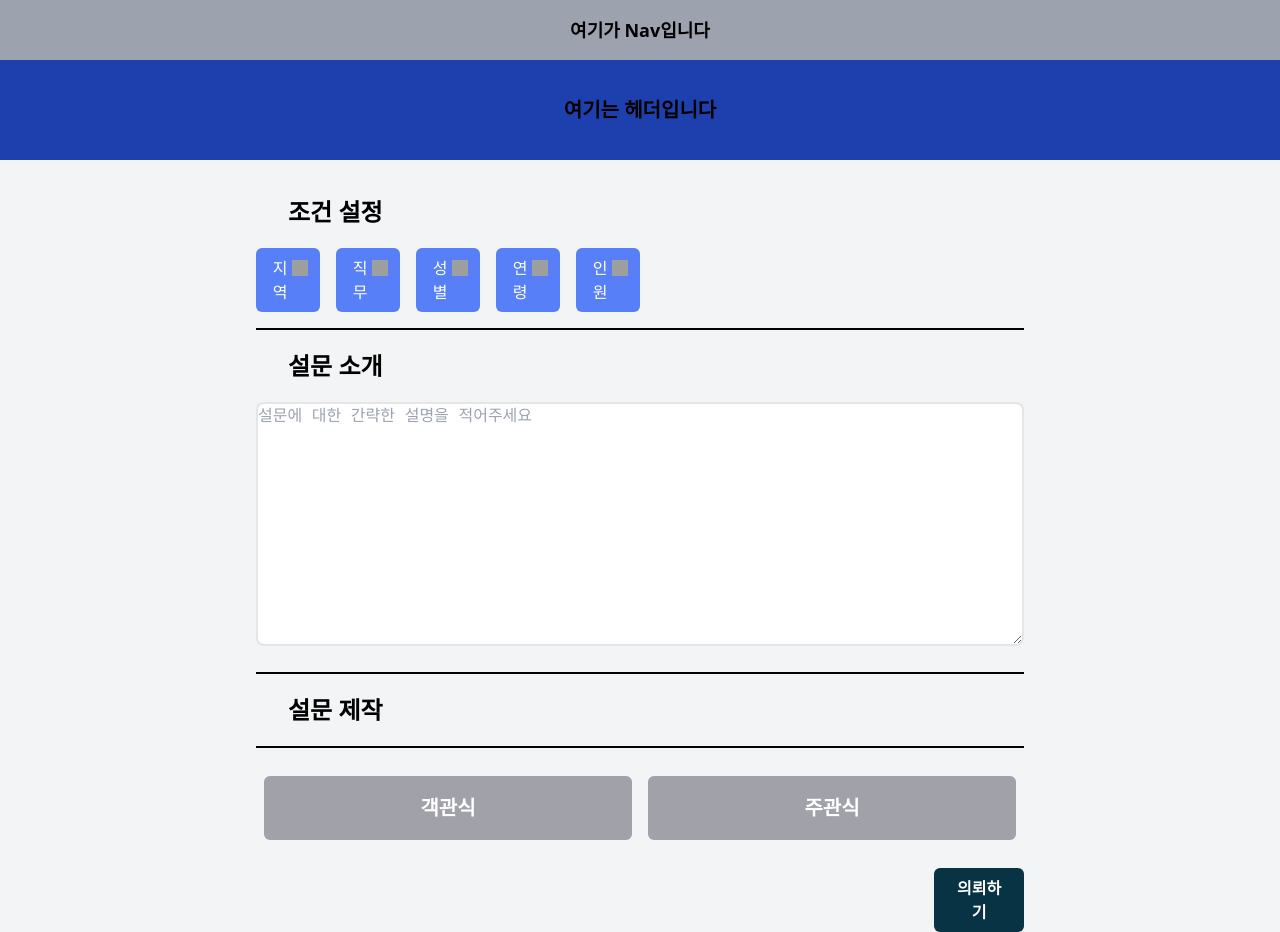
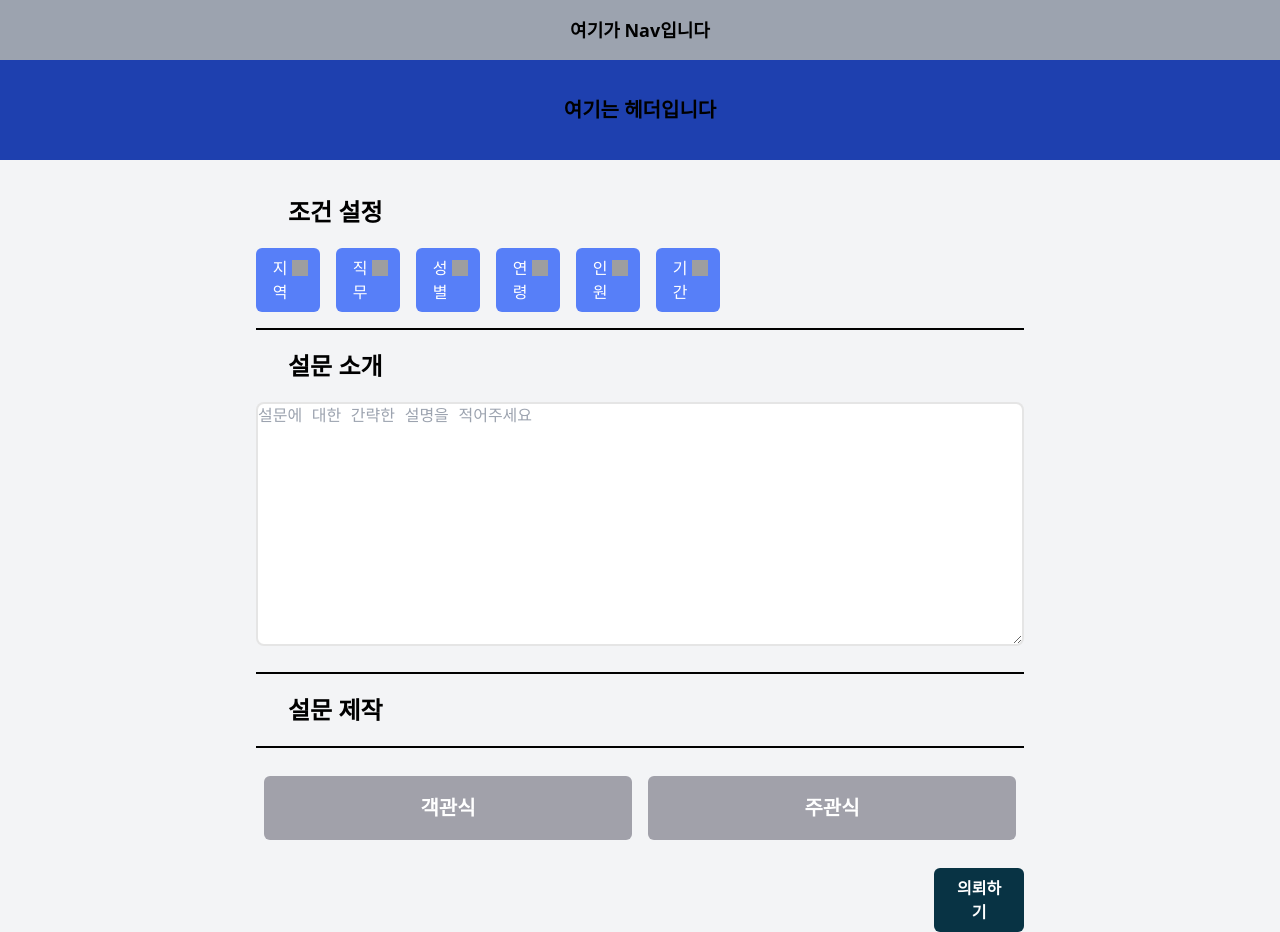
Before and after one commit to EN-NotBlank/SurveyFarm-Front, a React (Vite) app: page /requestSurvey in a window 1280 px wide. Built offline with nearby package versions, Linux system fonts and the light colour scheme; grey boxes are pictures that could not be loaded; the HTML template or start-up script is replaced by a standard one.

Commit message:
add: fetch post

```diff
--- a/src/components/filter/ParticipantFilter.tsx
+++ b/src/components/filter/ParticipantFilter.tsx
@@ -6,15 +6,18 @@ interface ParticipantFilterProps {
     onJobChange: (selected: string[]) => void;
     onGenderChange: (selected: string[]) => void;
     onAgeChange: (selected: string[]) => void;
-    onCntChange: (selected: string[]) => void;
+    onHeadCntChange: (selected: string[]) => void;
+    onDurationChange: (selected: string[]) => void;
 }
 
-const ParticipantFilter: React.FC<ParticipantFilterProps> = ({ onRegionChange, onJobChange, onGenderChange, onAgeChange, onCntChange, }) => {
+const ParticipantFilter: React.FC<ParticipantFilterProps> = ({ onRegionChange, onJobChange, onGenderChange, onAgeChange, onHeadCntChange, onDurationChange }) => {
     const RegionMenu = ['전체', '서울', '경기', '인천', '대전', '세종', '충남', '충북', '광주', '전남', '전북', '대구', '경북', '부산', '울산', '경남', '강원', '제주', '외국'];
     const jobMenu = ['전체', '기획', '법조', '인사', '회계', '마케팅', '개발', '디자인', '물류/무역', '배송업', '영업', '고객상담', '금융/보험', '요식업', '서비스업', '설계', '제조업', '교육', '건축', '의료', '스포츠', '공공/복지', '학생'];
     const genderMenu = ['남자', '여자'];
     const ageMenu = ['초등학생', '중학생', '고등학생', '대학생', '10대', '20대', '30대', '40대', '50대', '60대', '70대'];
-    const cntMenu = ['100명', '500명', '1000명', '2000명', '5000명', '10000명'];
+
+    const headCntMenu = ['100명', '500명', '1000명', '2000명', '5000명', '10000명']; // 의뢰자만 알면 됨 1개만 가능
+    const durationMenu = ['1일', '3일', '5일', '10일', '20일', '30일']; // 의뢰자만 알면 됨 1개만 가능
 
     const [openedMenu, setOpenedMenu] = useState<string | null>(null);
     const handleMenuToggle = (menuName: string) => {
@@ -57,10 +60,18 @@ const ParticipantFilter: React.FC<ParticipantFilterProps> = ({ onRegionChange, o
 
             <DropdownMenu
                 name="인원"
-                options={cntMenu}
+                options={headCntMenu}
                 isOpen={openedMenu === '인원'}
                 onToggle={() => handleMenuToggle('인원')}
-                onApply={onCntChange}
+                onApply={onHeadCntChange}
+            />
+
+            <DropdownMenu
+                name="기간"
+                options={durationMenu}
+                isOpen={openedMenu === '기간'}
+                onToggle={() => handleMenuToggle('기간')}
+                onApply={onDurationChange}
             />
         </div>
     );
--- a/src/pages/RequestSurvey.tsx
+++ b/src/pages/RequestSurvey.tsx
@@ -16,10 +16,11 @@ const RequestSurvey = () => {
     const [selectedJob, setSelectedJob] = useState<string[]>([]);
     const [selectedGender, setSelectedGender] = useState<string[]>([]);
     const [selectedAge, setSelectedAge] = useState<string[]>([]);
-    const [selectedCnt, setSelectedCnt] = useState<string[]>([]);
+    const [selectedHeadCnt, setSelectedHeadCnt] = useState<string[]>([]);
+    const [selectedDuration, setSelectedDuration] = useState<string[]>([]);
 
     const handleNewQuestions = (type: string) => {
-        if (questions.length < 8) {
+        if (questions.length < 10) {
             const newQuestion = { qid: questionCount, type, title: "", options: [] }; // 고유한 ID와 타입 저장
             setQuestionCount((prevCount) => prevCount + 1);
             updateQuestions((prevQuestions) => [...prevQuestions, newQuestion]);
@@ -88,13 +89,55 @@ const RequestSurvey = () => {
 
     // 여기다 서버로 보내는거 써야되는데 지금 일단 확인용으로 console에 찍자
     const handleSubmit = () => {
-        console.log(selectedRegion);
-        console.log(selectedJob);
-        console.log(selectedGender);
-        console.log(selectedAge);
-        console.log(selectedCnt);
-        console.log(questions);
+        // 콘솔에 선택된 데이터들을 확인하기 위한 로그
+        // console.log(selectedRegion);
+        // console.log(selectedJob);
+        // console.log(selectedGender);
+        // console.log(selectedAge);
+        // console.log(selectedHeadCnt);
+        // console.log(selectedDuration);
+        // console.log(questions);
+
+        const payload = {
+            ownerId: 123,  // 지금은 더미값
+            selectedRegion,
+            selectedJob,
+            selectedGender,
+            selectedAge,
+            selectedHeadCnt,
+            selectedDuration,
+            description: "this is survey description",
+            questionList: questions.map(question => ({
+                title: question.title,
+                // 객관식일때만 option 매핑. 주관식이면 빈배열 반환
+                optionList: question.type === 'MC'
+                    ? question.options.map(option => ({ text: option[1] }))
+                    : [],
+                questionType: question.type === 'MC' ? 'MC' : 'SA'
+            }))
+        };
+
+        // json으로 변환
+        const jsonPayload = JSON.stringify(payload);
+        console.log(jsonPayload);
+
+        // 서버로 POST
+        fetch(`http://localhost:3000/requestSurvey`, {
+            method: "POST",
+            headers: {
+                "Content-Type": "application/json",
+            },
+            body: jsonPayload,  // POST니까 body에 담아 보내기
+        })
+            .then(response => {
+                // 성공이면 response 객체 json으로 파싱해주자
+                if (response.ok) {
+                    return response.json();
+                }
+                throw new Error('에러요 에러');
+            })
     };
+
 
     return (
         <div className="min-h-screen bg-gray-100">
@@ -108,7 +151,8 @@ const RequestSurvey = () => {
                         onJobChange={setSelectedJob}
                         onGenderChange={setSelectedGender}
                         onAgeChange={setSelectedAge}
-                        onCntChange={setSelectedCnt}
+                        onHeadCntChange={setSelectedHeadCnt}
+                        onDurationChange={setSelectedDuration}
                     />
                 </div>
 
```
Also changed, not shown: 1 other file (tests, documents, lock files or other folders).
